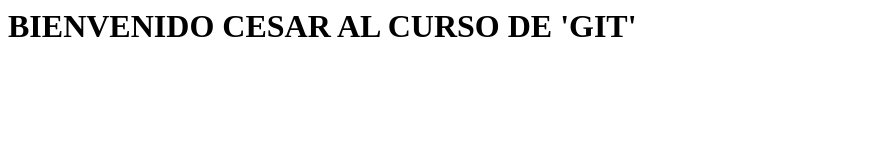
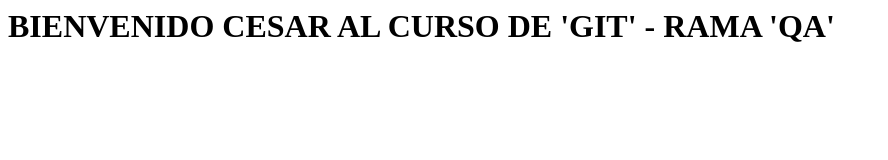
Before and after one commit to cguerragithup/DummyProyecto_01, a plain HTML site: page index.html in a window 1280 px wide. Shown: the whole page, without its empty margins (0-888 px from the left). Drawn offline with Linux system fonts and the light colour scheme.

Commit message:
MODIFICACION EN RAMA QA

```diff
--- a/index.html
+++ b/index.html
@@ -4,7 +4,7 @@
  </head>
 
 <body>
-	<h1> BIENVENIDO CESAR AL CURSO DE 'GIT' </h1>
+	<h1> BIENVENIDO CESAR AL CURSO DE 'GIT' - RAMA 'QA' </h1>
 
 </body>
 
```
